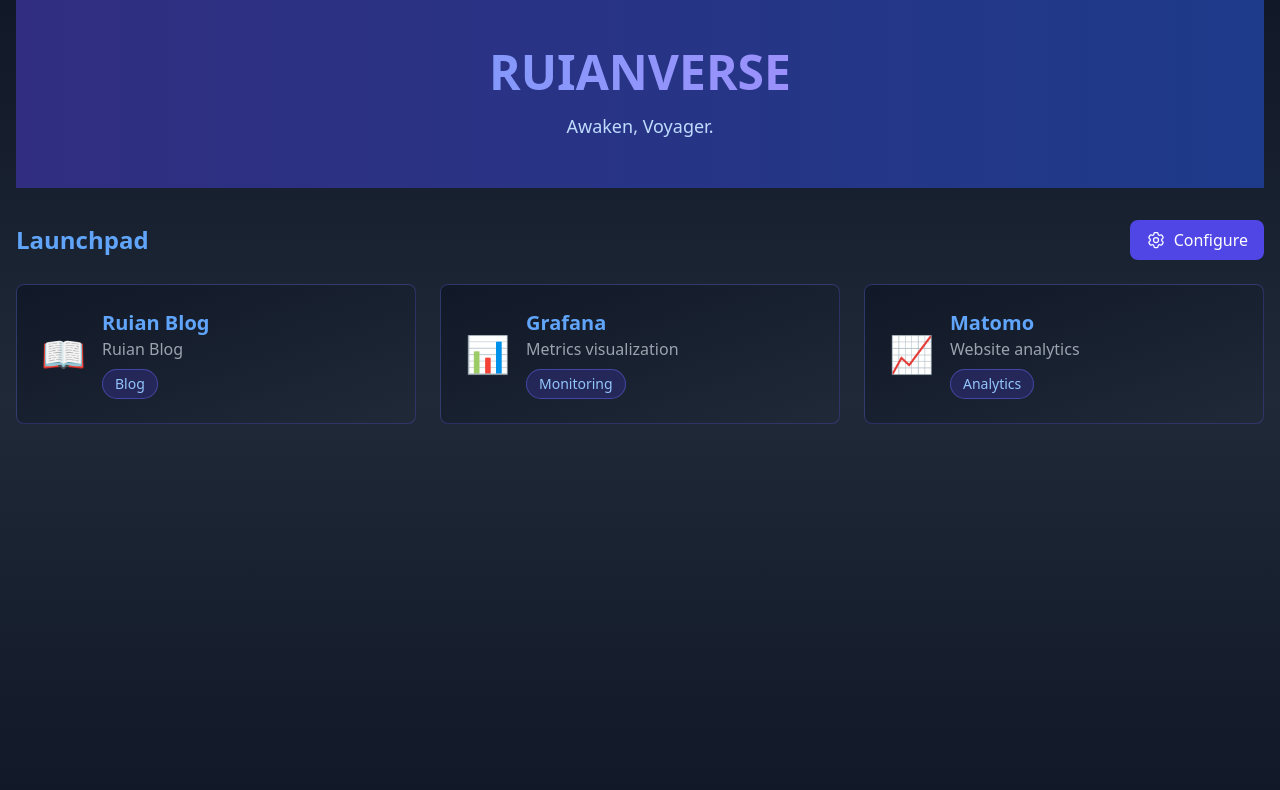
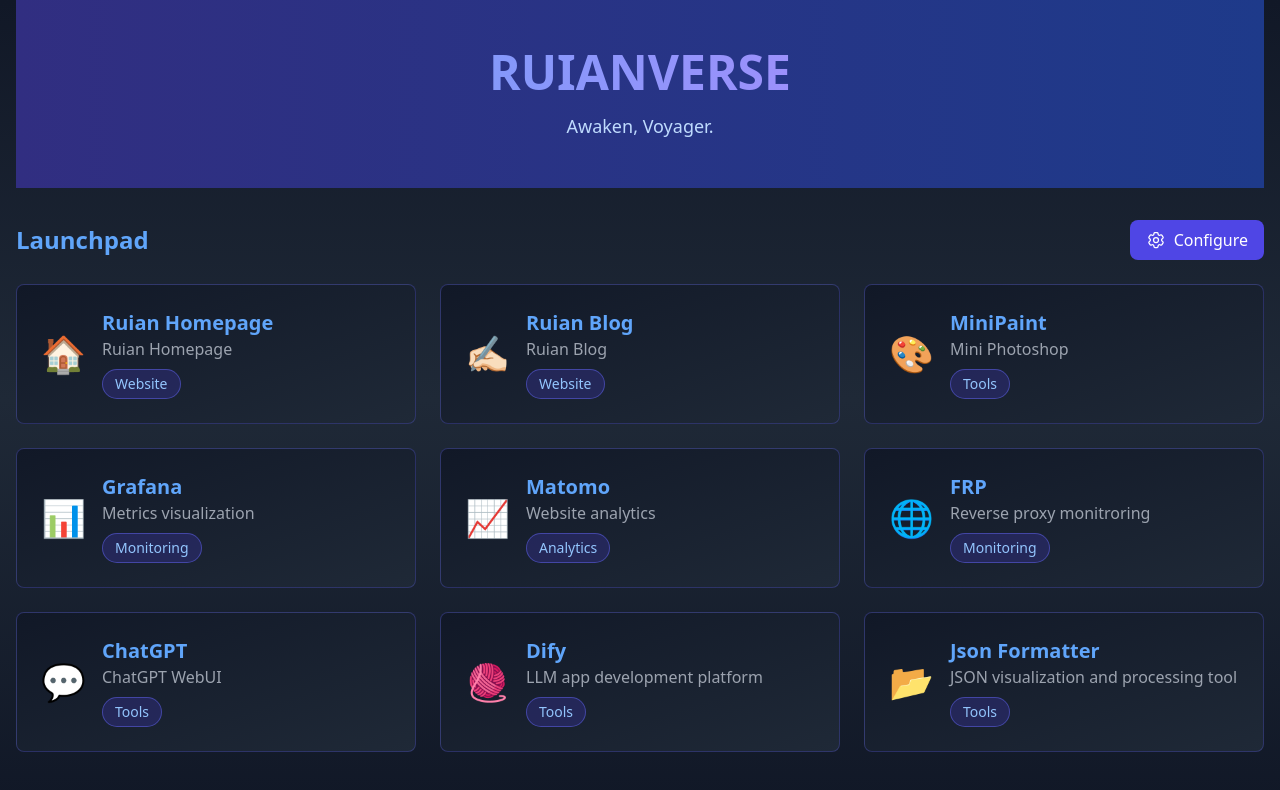
Before and after one commit to rainding0311/ruian-navigation-page, a React (Vite) app in the folder project/: page / in a window 1280 px wide. Shown: the top 790 px of the page. Built offline with nearby package versions, Linux system fonts and the light colour scheme.

Commit message:
added more portals

```diff
--- a/project/src/data/portals.ts
+++ b/project/src/data/portals.ts
@@ -1,13 +1,29 @@
 import { Portal } from '../types/portal';
 
 export const portals: Portal[] = [
+  {
+    id: 'homepage',
+    title: 'Ruian Homepage',
+    url: 'https://www.ruianding.com',
+    description: 'Ruian Homepage',
+    icon: '🏠',
+    category: 'Website',
+  },
   {
     id: 'blog',
     title: 'Ruian Blog',
     url: 'https://www.ruianding.com/blog',
     description: 'Ruian Blog',
-    icon: '📖',
-    category: 'Blog',
+    icon: '✍🏻',
+    category: 'Website',
+  },
+  {
+    id: 'paint',
+    title: 'MiniPaint',
+    url: 'https://www.ruianding.com/apps/miniPaint/index.html',
+    description: 'Mini Photoshop',
+    icon: '🎨',
+    category: 'Tools',
   },
   {
     id: 'grafana',
@@ -24,5 +40,37 @@ export const portals: Portal[] = [
     description: 'Website analytics',
     icon: '📈',
     category: 'Analytics',
+  },
+  {
+    id: 'frp',
+    title: 'FRP',
+    url: 'http://frp.ruianding.com/',
+    description: 'Reverse proxy monitroring',
+    icon: '🌐',
+    category: 'Monitoring',
+  },
+  {
+    id: 'gpt',
+    title: 'ChatGPT',
+    url: 'https://gpt.ruianding.com/',
+    description: 'ChatGPT WebUI',
+    icon: '💬',
+    category: 'Tools',
+  },
+  {
+    id: 'dify',
+    title: 'Dify',
+    url: 'https://www.ruianding.com/dify',
+    description: 'LLM app development platform',
+    icon: '🧶',
+    category: 'Tools',
+  },
+  {
+    id: 'json',
+    title: 'Json Formatter',
+    url: 'https://json.ruianding.com/',
+    description: 'JSON visualization and processing tool',
+    icon: '📂',
+    category: 'Tools',
   }
 ];
```
